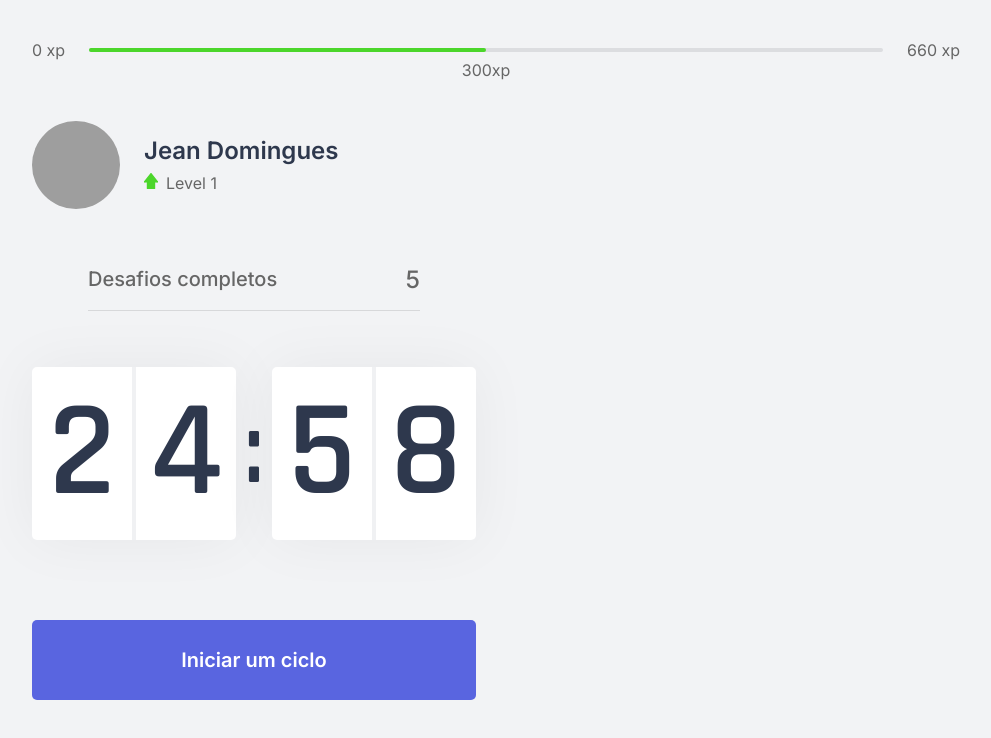
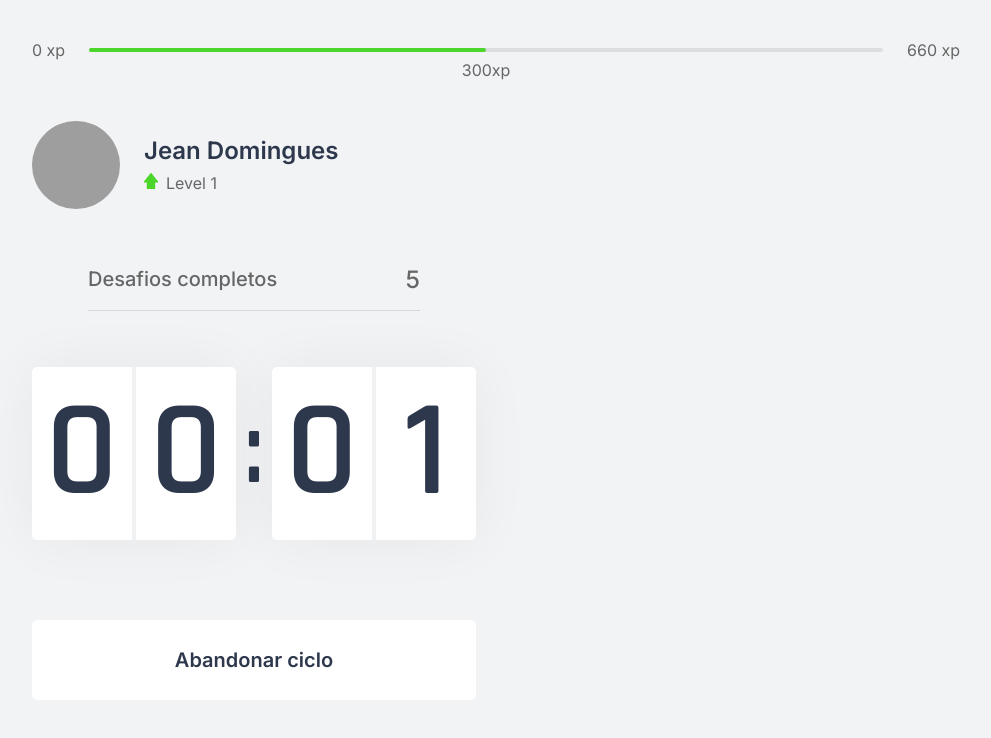
Before and after one commit to Jean-Domingues/TaskTimer, a Next.js app in the folder frontend/: page / in a window 1280 px wide. Both pictures are taken after a click on the button "Iniciar um ciclo". Shown: the top 738 px of the page, without its empty margins (144-1135 px from the left). Built offline with nearby package versions, Linux system fonts and the light colour scheme; grey boxes are pictures that could not be loaded.

Commit message:
Finalizando o componente countdown

```diff
--- a/frontend/src/components/Countdown.tsx
+++ b/frontend/src/components/Countdown.tsx
@@ -1,29 +1,41 @@
 import { useEffect, useState } from 'react';
 import styles from '../styles/components/Countdown.module.css';
 
+let countdownTimeout: NodeJS.Timeout;
+
 export function Countdown() {
-  const [time, setTime] = useState(25 * 60);
-  const [active, setActive] = useState(false);
-
+  const [time, setTime] = useState(3);
+  const [isActive, setIsActive] = useState(false);
+  const [hasFinished, setHasFinished] = useState(false);
 
   const minutes = Math.floor(time / 60);
   const seconds = time % 60;
 
   // caso a nossa string não tenha caractere a esquerda, o padStart irá preencher com '0'
-  const [minuteLeft, minuteRight] = String(minutes).padStart(2, '0').split('')
-  const [secondLeft, secondRight] = String(seconds).padStart(2, '0').split('')
+  const [minuteLeft, minuteRight] = String(minutes).padStart(2, '0').split('');
+  const [secondLeft, secondRight] = String(seconds).padStart(2, '0').split('');
 
-   function startCountdown(){
-    setActive(true)
+  function startCountdown() {
+    setIsActive(true);
   }
 
-  useEffect(()=>{
-    if(active && time > 0) {
-      setTimeout(()=>{
-        setTime(time -1)
-      }, 1000)
+  function resetCountdown() {
+    clearTimeout(countdownTimeout);
+    setIsActive(false);
+    setTime(3);
   }
-  }, [active, time]);
+
+  useEffect(() => {
+    if (isActive && time > 0) {
+      countdownTimeout = setTimeout(() => {
+        setTime(time - 1);
+      }, 1000);
+    } else if (isActive && time === 0) {
+      setHasFinished(true);
+      setIsActive(false);
+      console.log('Finalizado!');
+    }
+  }, [isActive, time]);
 
   return (
     <div>
@@ -39,9 +51,31 @@ export function Countdown() {
         </div>
       </div>
 
-      <button type="button" className={styles.counterButton} onClick={startCountdown}>
+      {hasFinished ? (
+        <button disabled className={styles.counterButton}>
+          Ciclo encerrado...
+        </button>
+      ) : (
+        <>
+          {isActive ? (
+            <button
+              type="button"
+              className={`${styles.counterButton} ${styles.counterButtonActive}`}
+              onClick={resetCountdown}
+            >
+              Abandonar ciclo
+            </button>
+          ) : (
+            <button
+              type="button"
+              className={styles.counterButton}
+              onClick={startCountdown}
+            >
               Iniciar um ciclo
             </button>
+          )}
+        </>
+      )}
     </div>
   );
 }
--- a/frontend/src/styles/components/Countdown.module.css
+++ b/frontend/src/styles/components/Countdown.module.css
@@ -62,6 +62,22 @@
   transition: all .2s;
 }
 
-.counterButton:hover {
+.counterButton:not(:disabled):hover {
   background-color: var(--blue-dark);
 }
+
+.counterButtonActive {
+  background-color: var(--white);
+  color: var(--title);
+}
+
+.counterButtonActive:not(:disabled):hover {
+  background-color: var(--red);
+  color: var(--white);
+}
+
+.counterButton:disabled {
+  background-color: var(--white);
+  color: var(--title);
+  cursor: not-allowed;
+}
```
Lines whose indentation alone changed are shown as unchanged.
